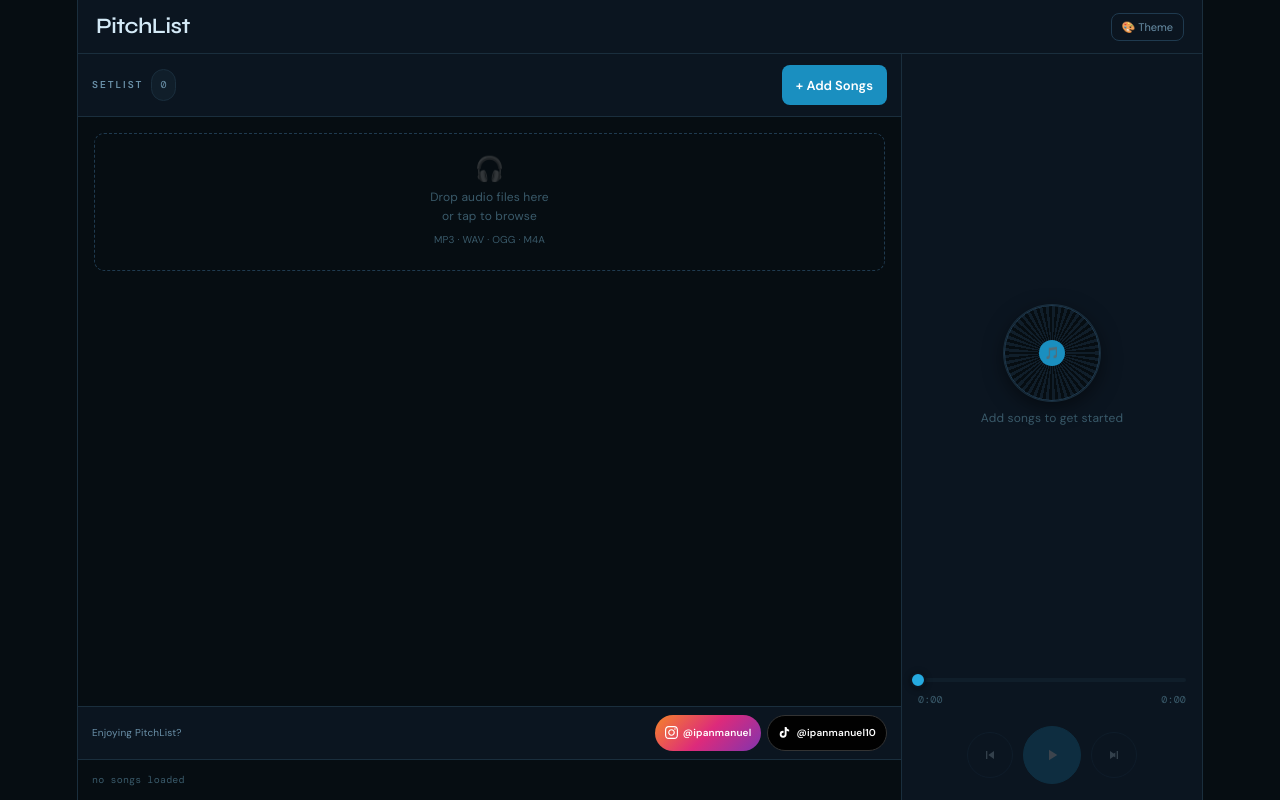
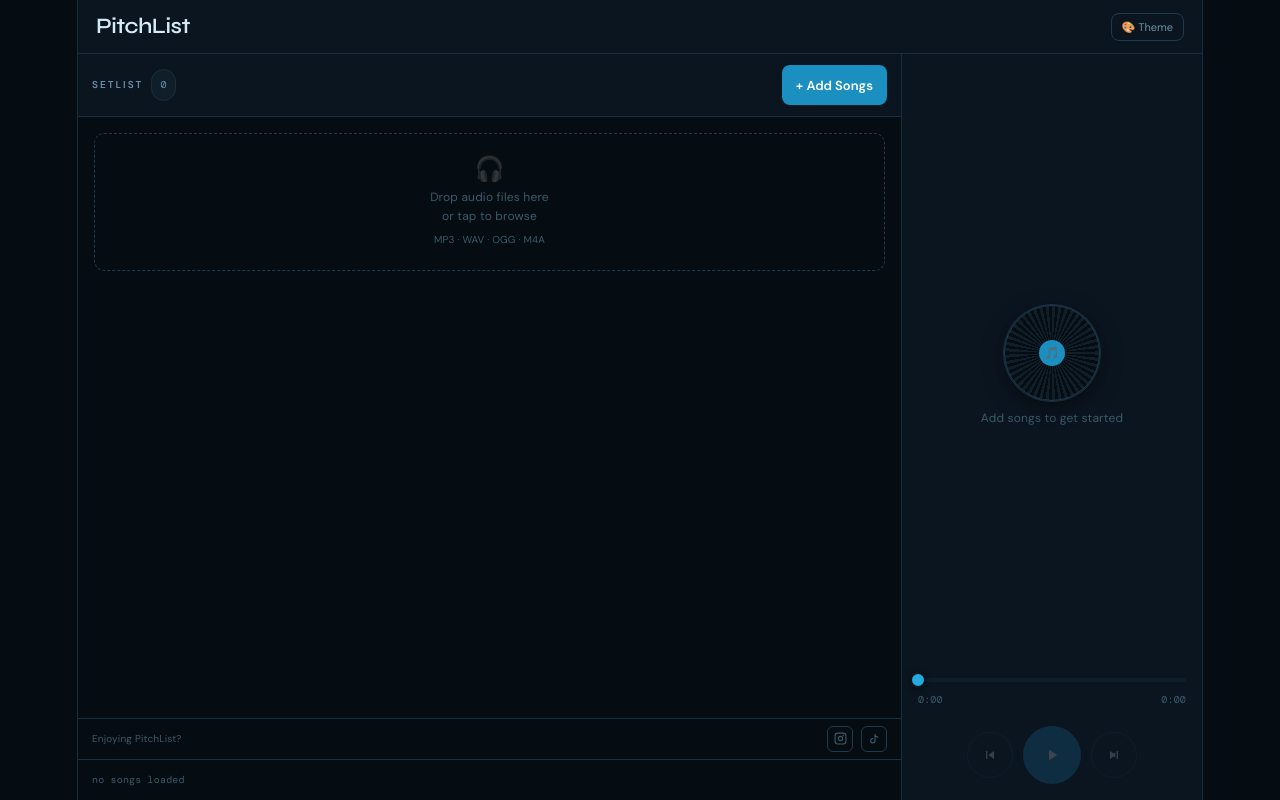
Before and after one commit to ipanmanuel-bot/WorshipSetlist, a React (Vite) app: page / in a window 1280 px wide. Built offline with nearby package versions, Linux system fonts and the light colour scheme.

Commit message:
minimalist social icons in footer

```diff
--- a/src/App.tsx
+++ b/src/App.tsx
@@ -244,13 +244,11 @@ html,body{height:100%;background:var(--bg);color:var(--text);font-family:'DM San
 .drop-icon{font-size:24px;opacity:.4;margin-bottom:6px;}
 .drop-zone p{font-size:12px;line-height:1.6;}
 .pl-footer-wrap{flex-shrink:0;display:flex;flex-direction:column;}
-.pl-banner{padding:8px 14px;background:var(--bg2);border-top:1px solid var(--border);display:flex;align-items:center;justify-content:space-between;gap:8px;flex-wrap:wrap;}
-.pl-banner-text{font-size:10px;color:var(--text2);font-family:'DM Sans',sans-serif;white-space:nowrap;}
-.pl-banner-links{display:flex;gap:6px;}
-.pl-social-btn{display:flex;align-items:center;gap:5px;padding:4px 10px;border-radius:20px;font-size:10px;font-weight:600;text-decoration:none;transition:all .15s;white-space:nowrap;-webkit-tap-highlight-color:transparent;}
-.pl-social-btn.ig{background:linear-gradient(135deg,#f58529,#dd2a7b,#8134af);color:#fff;}
-.pl-social-btn.tt{background:#010101;color:#fff;border:1px solid #333;}
-.pl-social-btn:hover{transform:translateY(-1px);opacity:.9;}
+.pl-banner{padding:7px 14px;background:var(--bg);border-top:1px solid var(--border);display:flex;align-items:center;justify-content:space-between;gap:8px;}
+.pl-banner-text{font-size:10px;color:var(--text3);font-family:'DM Sans',sans-serif;}
+.pl-banner-links{display:flex;gap:8px;}
+.pl-social-btn{display:flex;align-items:center;justify-content:center;width:26px;height:26px;border-radius:6px;border:1px solid var(--border2);color:var(--text3);text-decoration:none;transition:all .15s;-webkit-tap-highlight-color:transparent;}
+.pl-social-btn:hover{border-color:var(--text2);color:var(--text2);}
 .pl-footer{padding:7px 14px;border-top:1px solid var(--border);font-size:10px;color:var(--text3);font-family:'DM Mono',monospace;background:var(--bg);display:flex;align-items:center;justify-content:space-between;gap:8px;}
 .clear-btn{background:none;border:1px solid var(--border2);color:var(--red);border-radius:6px;padding:4px 10px;font-size:10px;cursor:pointer;font-family:'DM Mono',monospace;transition:all .15s;white-space:nowrap;-webkit-tap-highlight-color:transparent;}
 .clear-btn:hover{background:var(--red);color:#fff;border-color:var(--red);}
@@ -718,13 +716,11 @@ const busyRef      = useRef(false);
               <div className="pl-banner">
                 <span className="pl-banner-text">Enjoying PitchList?</span>
                 <div className="pl-banner-links">
-                  <a href="https://www.instagram.com/ipanmanuel" target="_blank" rel="noopener noreferrer" className="pl-social-btn ig">
-                    <svg width="13" height="13" viewBox="0 0 24 24" fill="currentColor"><path d="M12 2.163c3.204 0 3.584.012 4.85.07 3.252.148 4.771 1.691 4.919 4.919.058 1.265.069 1.645.069 4.849 0 3.205-.012 3.584-.069 4.849-.149 3.225-1.664 4.771-4.919 4.919-1.266.058-1.644.07-4.85.07-3.204 0-3.584-.012-4.849-.07-3.26-.149-4.771-1.699-4.919-4.92-.058-1.265-.07-1.644-.07-4.849 0-3.204.013-3.583.07-4.849.149-3.227 1.664-4.771 4.919-4.919 1.266-.057 1.645-.069 4.849-.069zm0-2.163c-3.259 0-3.667.014-4.947.072-4.358.2-6.78 2.618-6.98 6.98-.059 1.281-.073 1.689-.073 4.948 0 3.259.014 3.668.072 4.948.2 4.358 2.618 6.78 6.98 6.98 1.281.058 1.689.072 4.948.072 3.259 0 3.668-.014 4.948-.072 4.354-.2 6.782-2.618 6.979-6.98.059-1.28.073-1.689.073-4.948 0-3.259-.014-3.667-.072-4.947-.196-4.354-2.617-6.78-6.979-6.98-1.281-.059-1.69-.073-4.949-.073zm0 5.838c-3.403 0-6.162 2.759-6.162 6.162s2.759 6.163 6.162 6.163 6.162-2.759 6.162-6.163c0-3.403-2.759-6.162-6.162-6.162zm0 10.162c-2.209 0-4-1.79-4-4 0-2.209 1.791-4 4-4s4 1.791 4 4c0 2.21-1.791 4-4 4zm6.406-11.845c-.796 0-1.441.645-1.441 1.44s.645 1.44 1.441 1.44c.795 0 1.439-.645 1.439-1.44s-.644-1.44-1.439-1.44z"/></svg>
-                    @ipanmanuel
+                  <a href="https://www.instagram.com/ipanmanuel" target="_blank" rel="noopener noreferrer" className="pl-social-btn">
+                    <svg width="13" height="13" viewBox="0 0 24 24" fill="none" stroke="currentColor" strokeWidth="2" strokeLinecap="round" strokeLinejoin="round"><rect x="2" y="2" width="20" height="20" rx="5"/><circle cx="12" cy="12" r="4"/><circle cx="17.5" cy="6.5" r="0.5" fill="currentColor"/></svg>
                   </a>
-                  <a href="https://www.tiktok.com/@ipanmanuel10" target="_blank" rel="noopener noreferrer" className="pl-social-btn tt">
-                    <svg width="13" height="13" viewBox="0 0 24 24" fill="currentColor"><path d="M19.59 6.69a4.83 4.83 0 0 1-3.77-4.25V2h-3.45v13.67a2.89 2.89 0 0 1-2.88 2.5 2.89 2.89 0 0 1-2.89-2.89 2.89 2.89 0 0 1 2.89-2.89c.28 0 .54.04.79.1V9.01a6.33 6.33 0 0 0-.79-.05 6.34 6.34 0 0 0-6.34 6.34 6.34 6.34 0 0 0 6.34 6.34 6.34 6.34 0 0 0 6.33-6.34V8.69a8.18 8.18 0 0 0 4.78 1.52V6.76a4.85 4.85 0 0 1-1.01-.07z"/></svg>
-                    @ipanmanuel10
+                  <a href="https://www.tiktok.com/@ipanmanuel10" target="_blank" rel="noopener noreferrer" className="pl-social-btn">
+                    <svg width="13" height="13" viewBox="0 0 24 24" fill="none" stroke="currentColor" strokeWidth="2" strokeLinecap="round" strokeLinejoin="round"><path d="M9 12a4 4 0 1 0 4 4V4a5 5 0 0 0 5 5"/></svg>
                   </a>
                 </div>
               </div>
```
